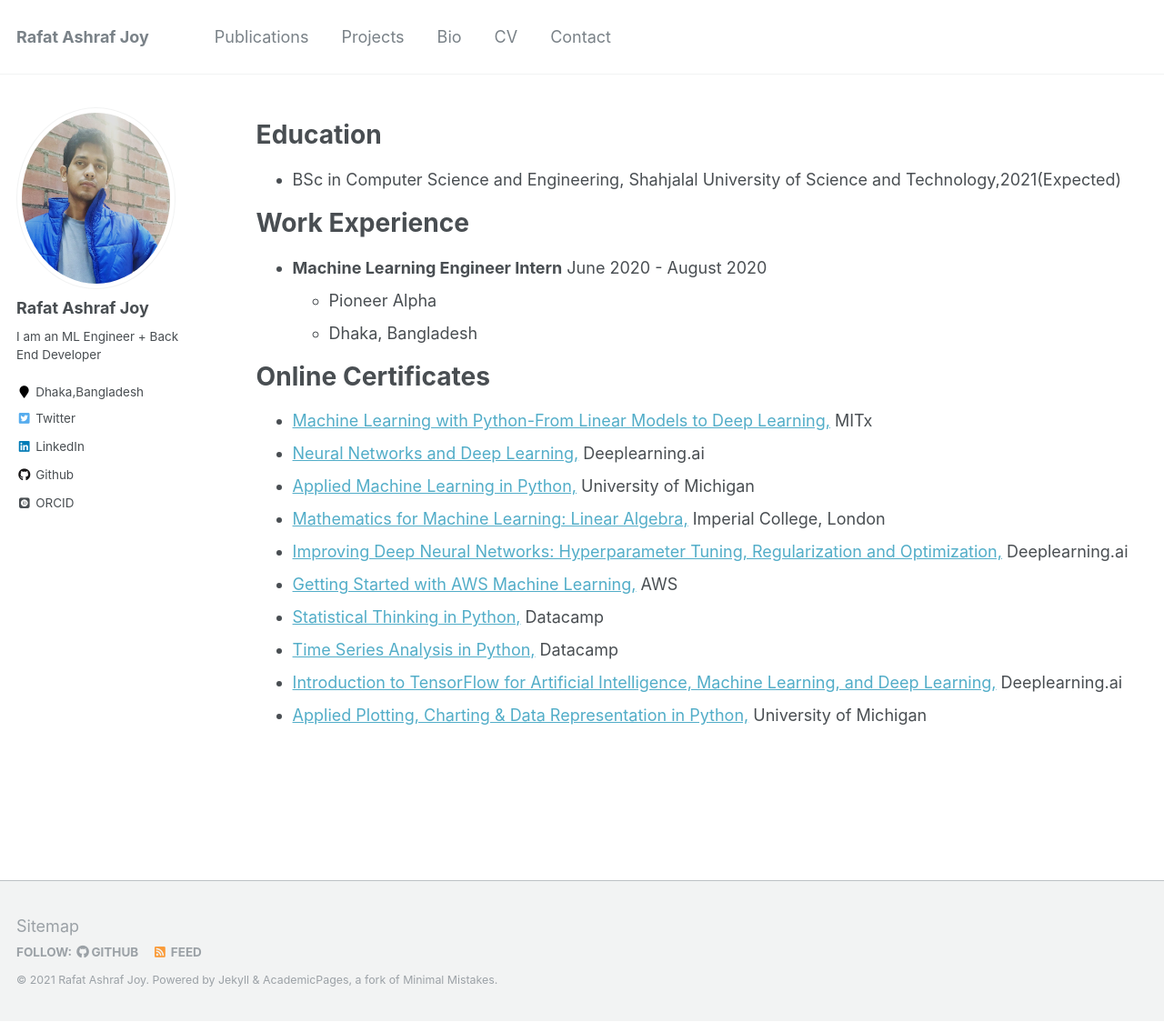
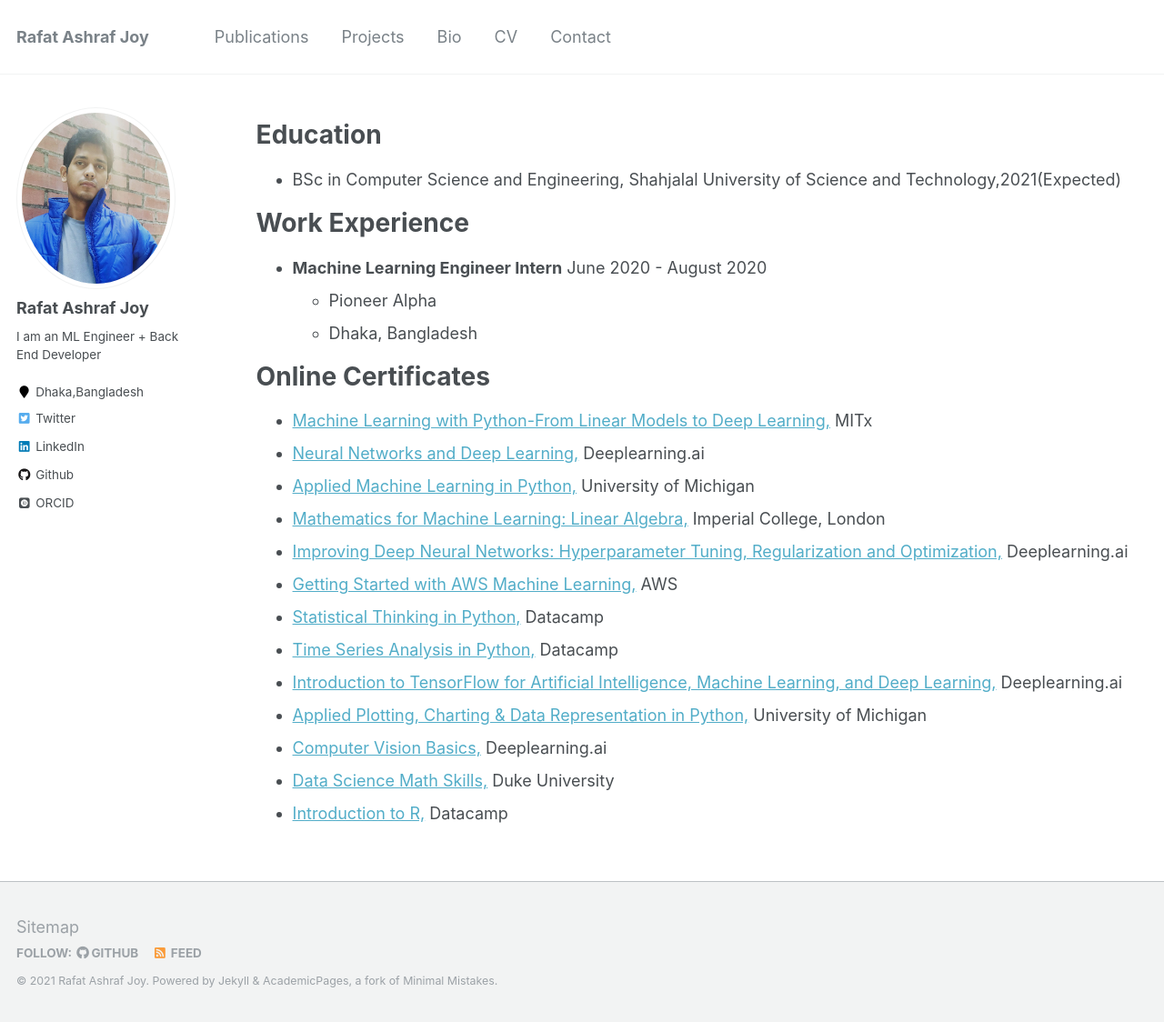
Before and after one commit to rajoy99/academic, a Jekyll site: the page built from _pages/bio.md, in a window 1280 px wide and 1124 px high. Shown: the whole window at 91% size. Built offline with Jekyll 4.4.1, drawn with Linux system fonts in a browser that asks for light colours; some web fonts are replaced.

Commit message:
added new courses

```diff
--- a/_pages/bio.md
+++ b/_pages/bio.md
@@ -32,3 +32,6 @@ Online Certificates
   * [Time Series Analysis in Python,](https://www.datacamp.com/statement-of-accomplishment/course/ff1d2668aa6044a68cde108e75cacc694b19b994) Datacamp
   * [Introduction to TensorFlow for Artificial Intelligence, Machine Learning, and Deep Learning,](https://www.coursera.org/account/accomplishments/verify/635XLEBFURFY) Deeplearning.ai
   * [Applied Plotting, Charting & Data Representation in Python,](https://www.coursera.org/account/accomplishments/verify/N69XX9L5JGKK) University of Michigan
+  * [Computer Vision Basics,](https://www.coursera.org/account/accomplishments/verify/9BAFSYQ8BKR6) Deeplearning.ai
+  * [Data Science Math Skills,](https://www.coursera.org/account/accomplishments/certificate/HDQK3MF7TS6D) Duke University
+  * [Introduction to R,](https://www.datacamp.com/statement-of-accomplishment/course/f433ea895916aafee4ab51ef601cdbc419f57498) Datacamp
```
